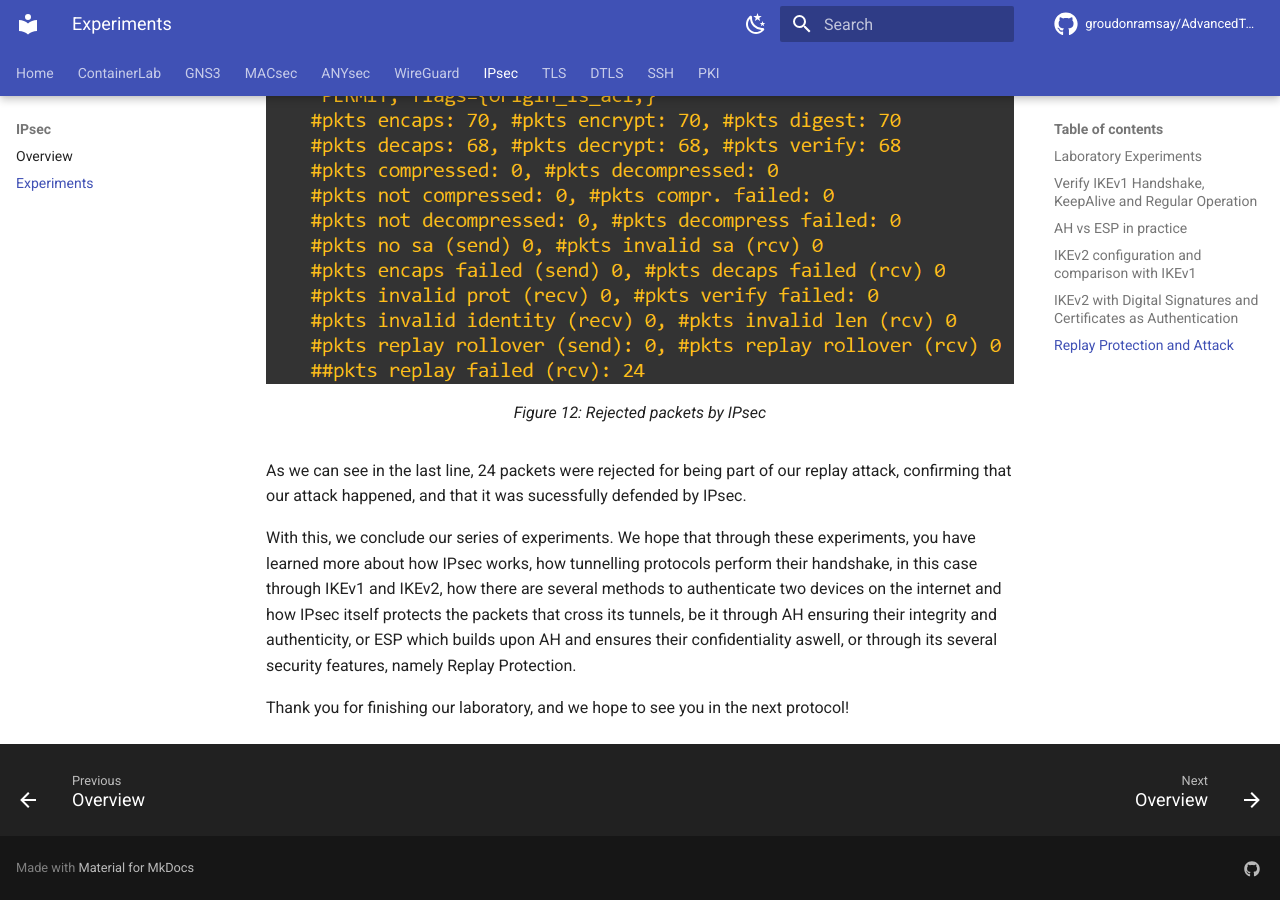
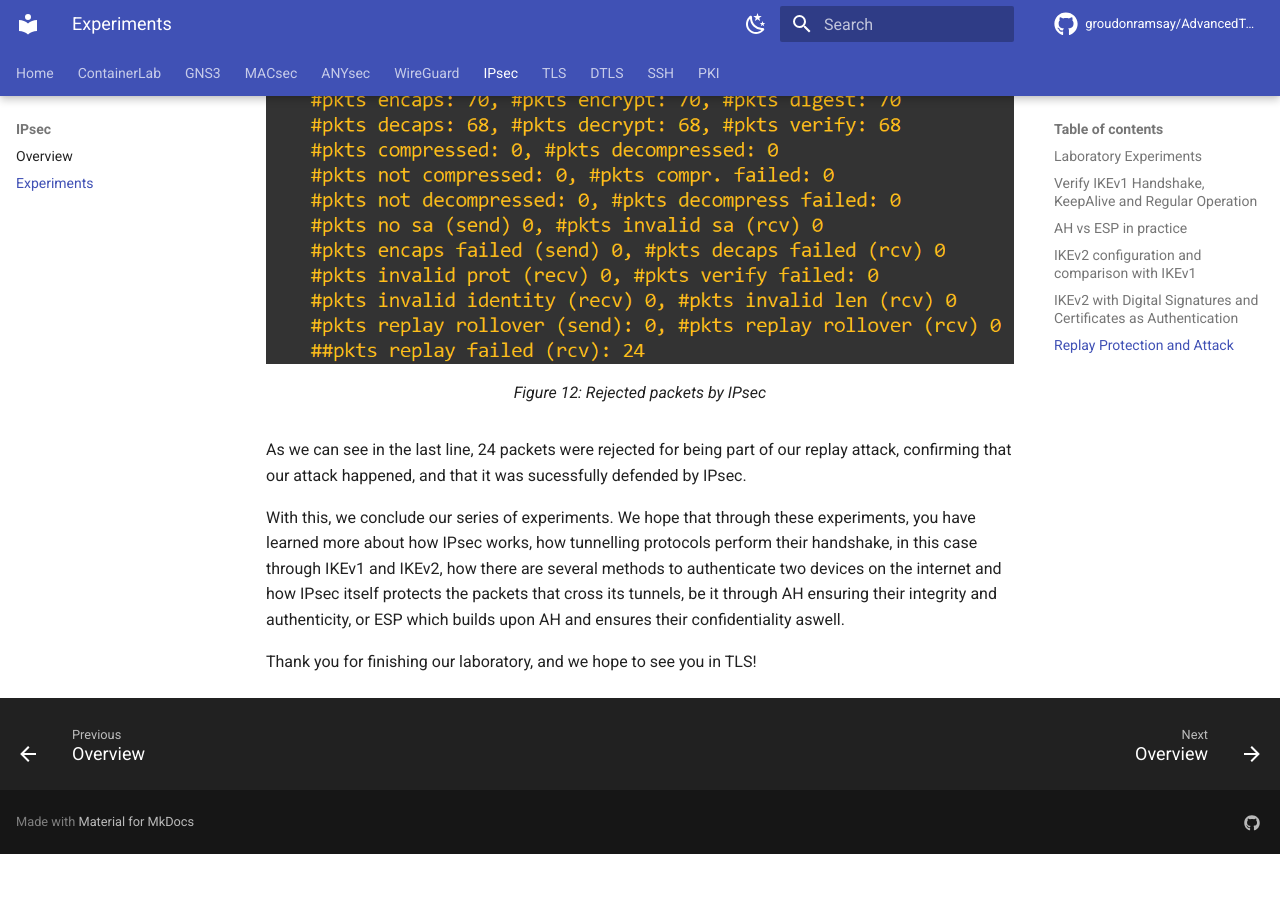
Before and after one commit to GroudonRamsay/AdvancedTunnellingLabs, an MkDocs documentation site: the page built from docs/ipsec/experiments.md, in a window 1280 px wide and 900 px high, scrolled down 17854 px. Built offline with MkDocs 1.6.1 and Material for MkDocs 9.7.7, drawn with Linux system fonts in a browser that asks for light colours; comment, search, counter and statistics services are not loaded; after the commit the page ends 18708 px from its top, so only the background shows below that; some of the changed text lies outside the part shown.

Commit message:
Review of IPsec

````diff
--- a/docs/ipsec/experiments.md
+++ b/docs/ipsec/experiments.md
@@ -102,7 +102,7 @@
 
 ## IKEv2 configuration and comparison with IKEv1
 
-We will now analyse IKEv2, comparing it to its predecessor IKEv1, seeing the changes in the handshake and in available modes, cryptographic algorithms and other factors.
+We will now analyse IKEv2, comparing it to its predecessor, IKEv1, seeing the changes in the handshake and in available modes, cryptographic algorithms and other factors.
 
 To clear the routers for the new configuration, use the following commands:
 
@@ -175,7 +175,7 @@
  router-id 11.11.11.11
 ```
 
-We can see some changes in the configurations used for IKEv2. Namely, stronger encryption and hash algorithms, a Pseudo Random function for added security, larger Diffie-Hellman groups, a Keyring with the peer address and key and an IKEv2 profile that goes within the IPsec profile.
+We can see some changes in the configurations used for IKEv2. Namely, stronger encryption and hash algorithms, a Pseudo Random function for added security, larger Diffie-Hellman groups, a Keyring with the peer address and key, and an IKEv2 profile that goes within the IPsec profile.
 
 Now for R2:
 
@@ -462,7 +462,7 @@
 
 When both configurations are set and saved into the startup configuration, reload both routers for the changes to take effect.
 
-With this done, the final step of the setup, is to ask the Certificate Authority for a certificate. To do this use the following commands on R1 and R2, in configuration mode:
+With this done, the final step of the setup is to ask the Certificate Authority for a certificate. To do this use the following commands on R1 and R2, in configuration mode:
 
 ```bash
 crypto pki authenticate myTrustpoint
@@ -490,7 +490,7 @@
 
 This command will display both certificates stored in R1, its own and the trustpoint certificate.
 
-??? question "What are the informations stored in each certificate? Are they important for identification and authentication purposes?"
+!!! question "What are the informations stored in each certificate? Are they important for identification and authentication purposes?"
 
 ## Replay Protection and Attack
 
@@ -579,6 +579,6 @@
 
 As we can see in the last line, 24 packets were rejected for being part of our replay attack, confirming that our attack happened, and that it was sucessfully defended by IPsec.
 
-With this, we conclude our series of experiments. We hope that through these experiments, you have learned more about how IPsec works, how tunnelling protocols perform their handshake, in this case through IKEv1 and IKEv2, how there are several methods to authenticate two devices on the internet and how IPsec itself protects the packets that cross its tunnels, be it through AH ensuring their integrity and authenticity, or ESP which builds upon AH and ensures their confidentiality aswell, or through its several security features, namely Replay Protection.
+With this, we conclude our series of experiments. We hope that through these experiments, you have learned more about how IPsec works, how tunnelling protocols perform their handshake, in this case through IKEv1 and IKEv2, how there are several methods to authenticate two devices on the internet and how IPsec itself protects the packets that cross its tunnels, be it through AH ensuring their integrity and authenticity, or ESP which builds upon AH and ensures their confidentiality aswell.
 
-Thank you for finishing our laboratory, and we hope to see you in the next protocol!
+Thank you for finishing our laboratory, and we hope to see you in TLS!
````
Also changed, not shown: other parts of docs/ipsec/experiments.md (+3 -3 lines), docs/ipsec/index.md (+6 -9 lines).
